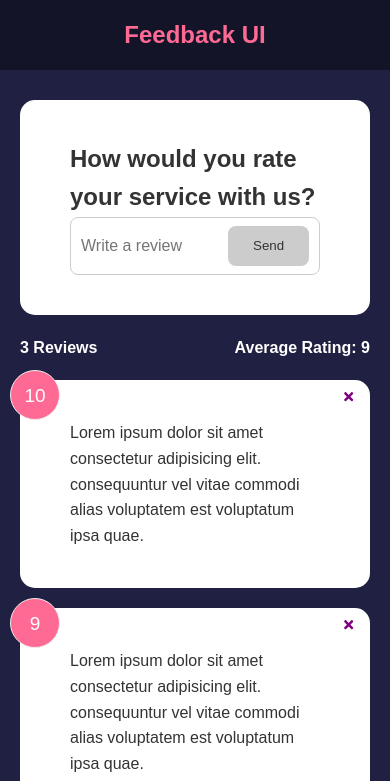
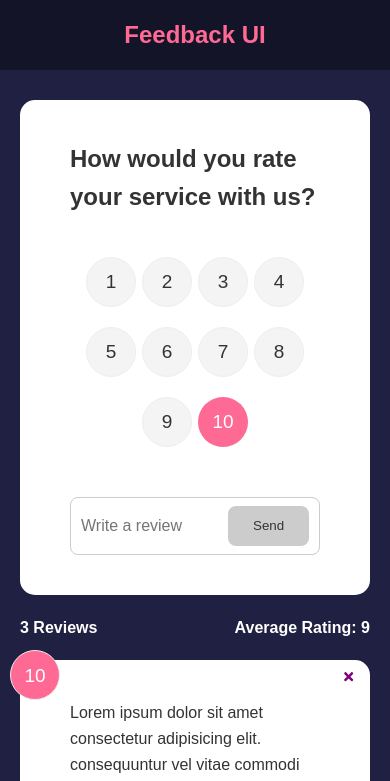
Before and after one commit to dpopkov/fe-projects, a React (Vite) app in the folder react-f-t-b/feedback-app/: page / in a window 390 px wide. Shown: the top 781 px of the page. Built offline with nearby package versions, Linux system fonts and the light colour scheme.

Commit message:
react-f-t-b: feedback-app: Rating Select component

```diff
--- a/react-f-t-b/feedback-app/src/components/FeedbackForm.jsx
+++ b/react-f-t-b/feedback-app/src/components/FeedbackForm.jsx
@@ -1,9 +1,11 @@
 import { useState } from 'react';
 import Card from './shared/Card';
 import Button from './shared/Button';
+import RatingSelect from './RatingSelect';
 
 function FeedbackForm() {
   const [text, setText] = useState('');
+  const [rating, setRating] = useState(10);
   const [btnDisabled, setBtnDisabled] = useState(true);
   const [message, setMessage] = useState('');
 
@@ -26,7 +28,7 @@
     <Card>
       <form>
         <h2>How would you rate your service with us?</h2>
-        {/* @todo - rating select component */}
+        <RatingSelect selectHandler={(selected) => setRating(selected)} />
         <div className="input-group">
           <input
             type="text"
--- /dev/null
+++ b/react-f-t-b/feedback-app/src/components/RatingSelect.jsx
@@ -0,0 +1,32 @@
+import { useState } from 'react';
+
+function RatingSelect({ selectHandler }) {
+  const [selected, setSelected] = useState(10);
+
+  const handleChange = (e) => {
+    // '+' sign converts string to a number
+    const newSelected = +e.currentTarget.value;
+    setSelected(newSelected);
+    selectHandler(newSelected);
+  };
+
+  return (
+    <ul className="rating">
+      {Array.from({ length: 10 }, (_, i) => (
+        <li key={`rating-${i + 1}`}>
+          <input
+            type="radio"
+            id={`num${i + 1}`}
+            name="rating"
+            value={i + 1}
+            onChange={handleChange}
+            checked={selected === i + 1}
+          />
+          <label htmlFor={`num${i + 1}`}>{i + 1}</label>
+        </li>
+      ))}
+    </ul>
+  );
+}
+
+export default RatingSelect;
--- a/react-f-t-b/feedback-app/src/index.css
+++ b/react-f-t-b/feedback-app/src/index.css
@@ -52,6 +52,13 @@
   color: white;
 }
 
+.rating {
+  display: flex;
+  justify-content: space-around;
+  align-items: center;
+  margin: 30px 0 40px;
+}
+
 .rating li,
 .num-display {
   position: relative;
@@ -64,6 +71,18 @@
   font-size: 19px;
   border: 1px #eee solid;
   transition: 0.3s;
+}
+
+.rating li label {
+  position: absolute;
+  top: 50%;
+  left: 50%;
+  width: 50px;
+  height: 50px;
+  padding: 10px;
+  border-radius: 50%;
+  transform: translate(-50%, -50%);
+  cursor: pointer;
 }
 
 .rating li:hover,
@@ -83,6 +102,15 @@
   position: absolute;
   top: -10px;
   left: -10px;
+}
+
+[type='radio'] {
+  opacity: 0;
+}
+
+[type='radio']:checked ~ label {
+  background: #ff6a95;
+  color: #fff;
 }
 
 .input-group {
@@ -158,6 +186,18 @@
 }
 
 @media (max-width: 600px) {
+  .rating li {
+    margin: 10px 3px;
+  }
+
+  .rating {
+    display: flex;
+    align-items: center;
+    justify-content: center;
+    flex-wrap: wrap;
+    margin: 30px 0 40px;
+  }
+
   .input-group input {
     width: 80%;
   }
```
Also changed, not shown: 1 other file (tests, documents, lock files or other folders).
